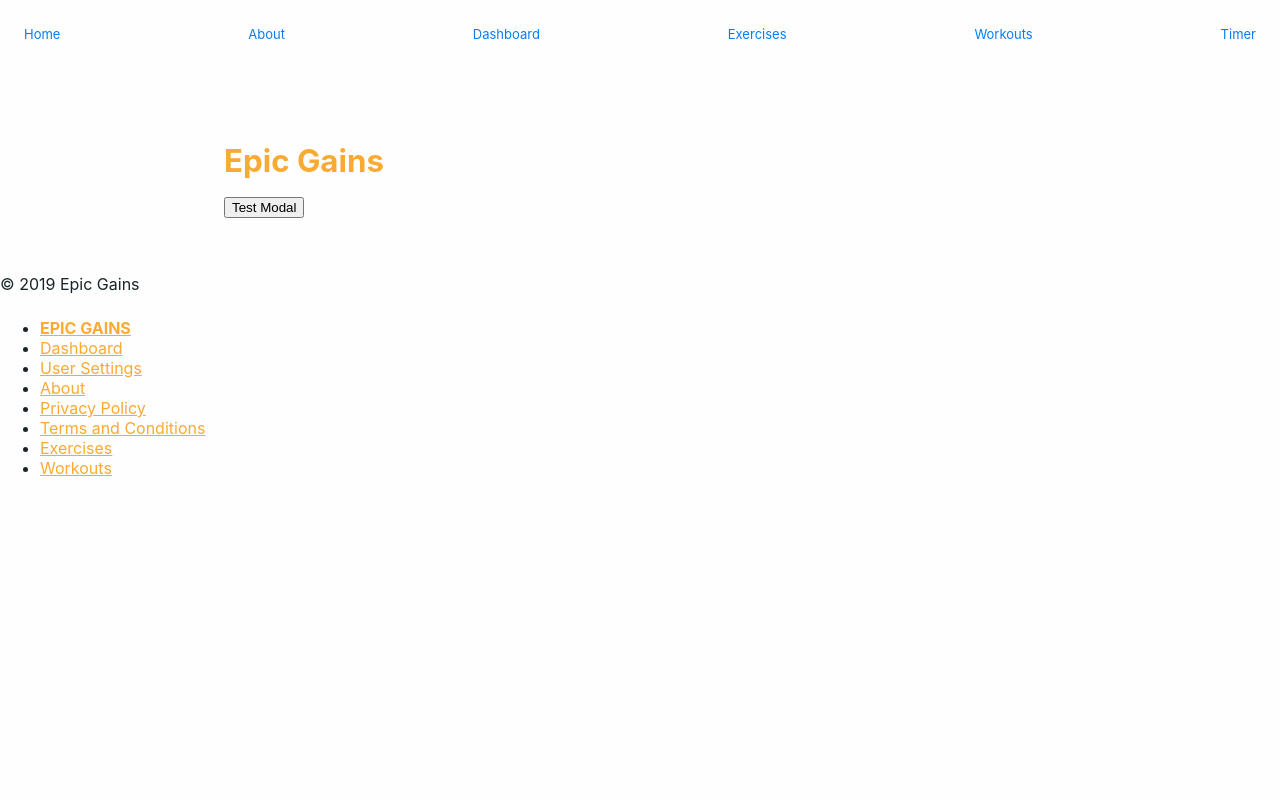
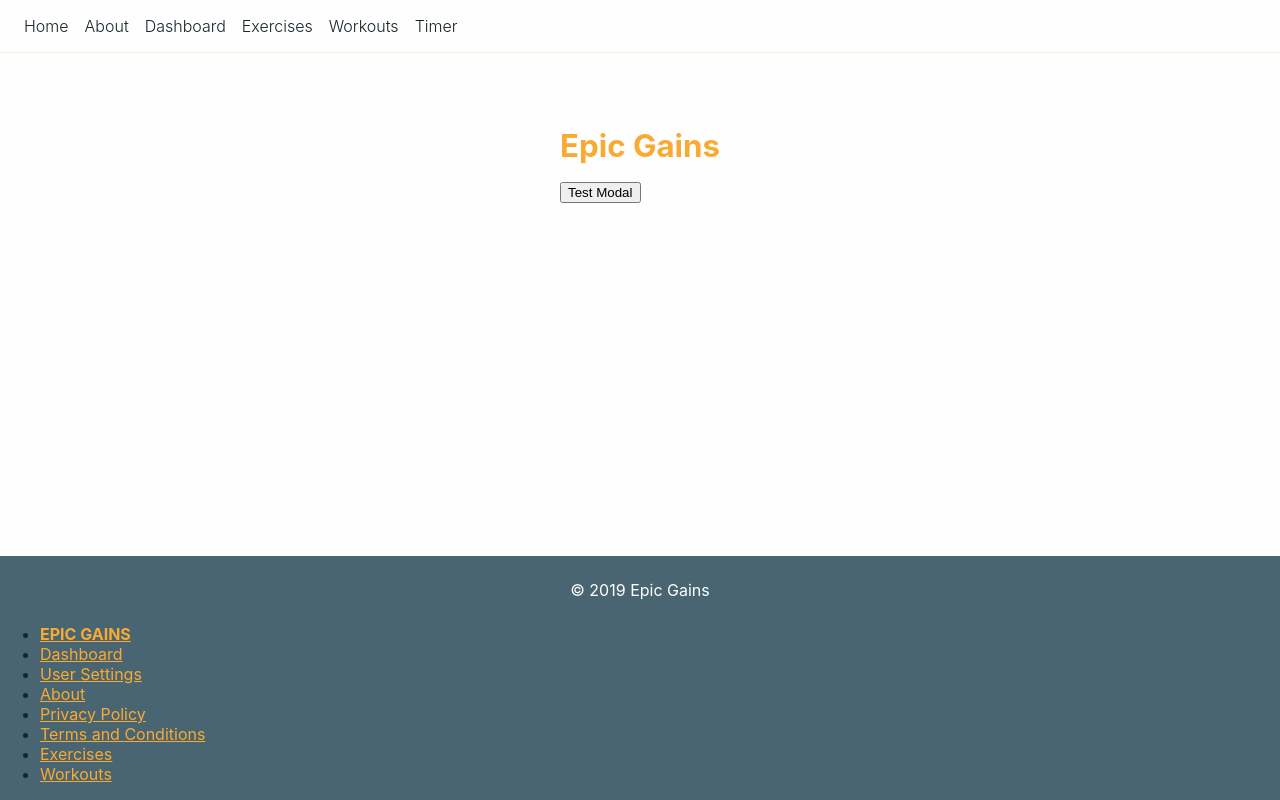
Before and after one commit to 2S-Bros/next-gains, a Next.js app: page / in a window 1280 px wide. Built offline with nearby package versions, Linux system fonts and the light colour scheme.

Commit message:
Fix layout styles

```diff
--- a/components/Footer.js
+++ b/components/Footer.js
@@ -1,9 +1,10 @@
 import React from "react"
 import Link from "next/link"
+import styled from "styled-components"
 
 const Footer = () => {
   return (
-    <footer>
+    <FooterWrapper>
       <p>&copy; {new Date().getFullYear()} Epic Gains</p>
 
       <nav>
@@ -52,8 +53,17 @@ const Footer = () => {
           </li>
         </ul>
       </nav>
-    </footer>
+    </FooterWrapper>
   )
 }
 
 export default Footer
+
+const FooterWrapper = styled.footer`
+  background: var(--blue-600);
+  margin-top: auto;
+  p {
+    text-align: center;
+    color: var(--white);
+  }
+`
--- a/components/nav.js
+++ b/components/nav.js
@@ -1,8 +1,9 @@
 import React from "react"
 import Link from "next/link"
+import styled from "styled-components"
 
 const Nav = () => (
-  <nav>
+  <NavWrapper>
     <ul>
       <li>
         <Link href="/">
@@ -35,34 +36,40 @@ const Nav = () => (
         </Link>
       </li>
     </ul>
-
-    <style jsx>{`
-      :global(body) {
-        margin: 0;
-        font-family: -apple-system, BlinkMacSystemFont, Avenir Next, Avenir,
-          Helvetica, sans-serif;
-      }
-      nav {
-        text-align: center;
-      }
-      ul {
-        display: flex;
-        justify-content: space-between;
-      }
-      nav > ul {
-        padding: 4px 16px;
-      }
-      li {
-        display: flex;
-        padding: 6px 8px;
-      }
-      a {
-        color: #067df7;
-        text-decoration: none;
-        font-size: 13px;
-      }
-    `}</style>
-  </nav>
+  </NavWrapper>
 )
 
 export default Nav
+
+const NavWrapper = styled.nav`
+  display: flex;
+  justify-content: space-between;
+  align-items: center;
+  border-bottom: 1px solid rgba(249, 170, 51, 0.2);
+  font-weight: 300;
+  padding: 0 1em;
+
+  ul {
+    margin: 0;
+    padding: 0;
+  }
+
+  li {
+    display: inline-block;
+    &.selected {
+      position: relative;
+      display: inline-block;
+      border-bottom: 1px solid var(--primaryColor);
+    }
+  }
+
+  a {
+    text-decoration: none;
+    padding: 1em 0.5em;
+    display: block;
+    color: var(--textColor);
+    &.brand {
+      color: var(--primaryColor);
+    }
+  }
+`
--- a/styles/GlobalStyles.js
+++ b/styles/GlobalStyles.js
@@ -7,7 +7,7 @@ const GlobalStyles = createGlobalStyle`
   [data-theme="dark"] {
     --bgColor: var(--blue-800);
     --textColor: var(--white);
-    // --lineColor: var(--light-grey);
+    /* --lineColor: var(--light-grey); */
   }
 
   [data-theme="oled"] {
@@ -43,7 +43,7 @@ const GlobalStyles = createGlobalStyle`
     color: var(--textColor);
   }
 
-  #sapper {
+  #__next {
     min-height: 100vh;
     display: flex;
     flex-direction: column;
@@ -120,6 +120,14 @@ const GlobalStyles = createGlobalStyle`
   a {
     color: var(--primaryColor);
   }
+
+  textarea {
+    width: 100%;
+    height: 200px;
+  }
+  label > span {
+    display: block;
+  }
 `
 
 export default GlobalStyles
```
